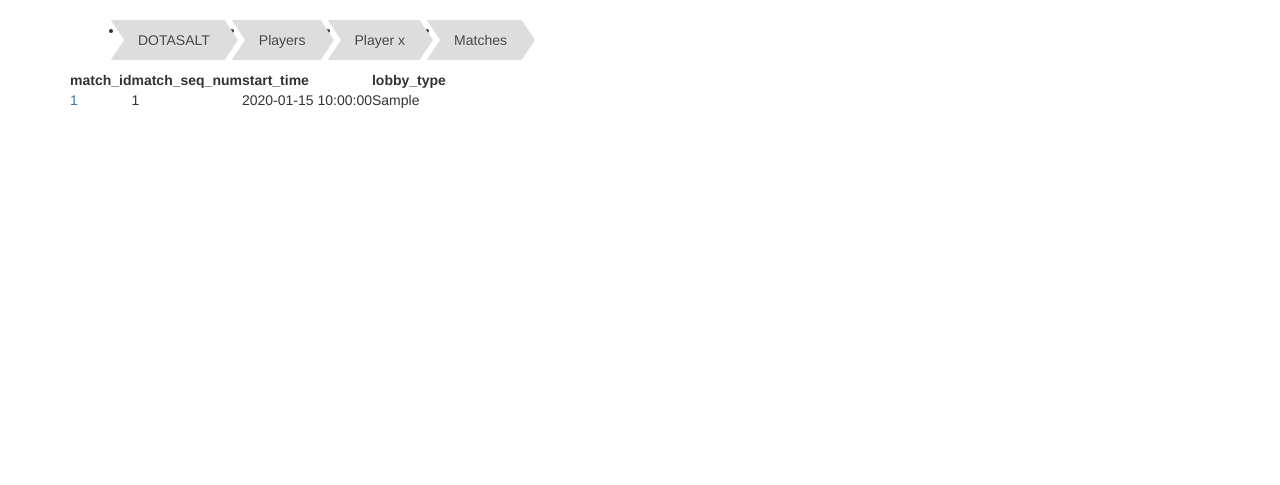
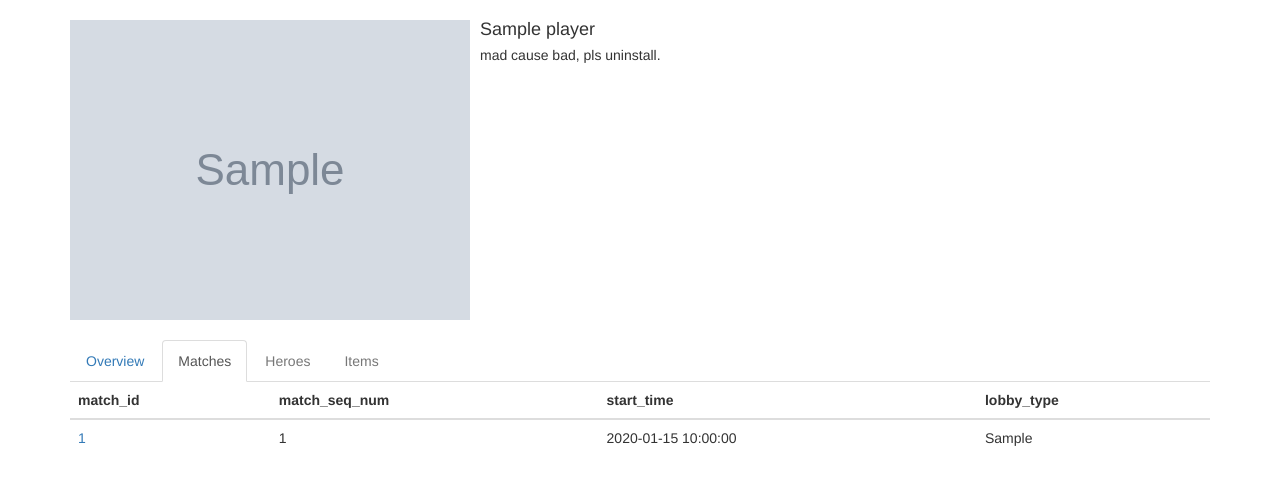
Before and after one commit to sbuggay/dotasalt, a Flask app: page /players/1/matches/ in a window 1280 px wide. Shown: the part 52-537 px from the top of the page. Run offline with Flask 2, Linux system fonts and the light colour scheme; grey boxes marked "Sample" are stand-in pictures; a database or web service that is not in the repository returns one stand-in record (values such as "Sample title"); data that the repository does not hold is empty; some libraries are stand-ins or nearby versions.

Commit message:
Fixed player matches

```diff
--- a/templates/player_matches.html
+++ b/templates/player_matches.html
@@ -1,13 +1,16 @@
-{% extends "layout.html" %}
-{% block body %}
-<ul id="breadcrumbs">
-  <li ><a href="/">DOTASALT</a></li>
-  <li ><a href="/players/">Players</a></li>
-  <li><a>Player x</a></li>
-  <li ><a href="/players/">Matches</a></li>
+{% extends "player.html" %}
+
+{% block content %}
+
+<ul class="nav nav-tabs" role="tablist">
+  <li><a href="{{url_for('show_player', account_id=player.steamid)}}">Overview</a></li>
+  <li class="active"><a href="matches/">Matches</a></li>
+  <li class="disabled"><a href="#">Heroes</a></li>
+  <li class="disabled"><a href="#">Items</a></li>
 </ul>
 
-<table class="pure-table">
+
+<table class="table">
 <thead>
   <tr>
     <th>match_id</th>
@@ -29,10 +32,4 @@
   </tbody>
 </table>
 
-<script>
-$('td').html(function(i, html){
-  return html.replace(/abc/g, '<span class="c2">abc</span>');
-});
-</script>
-
 {% endblock %}
```
